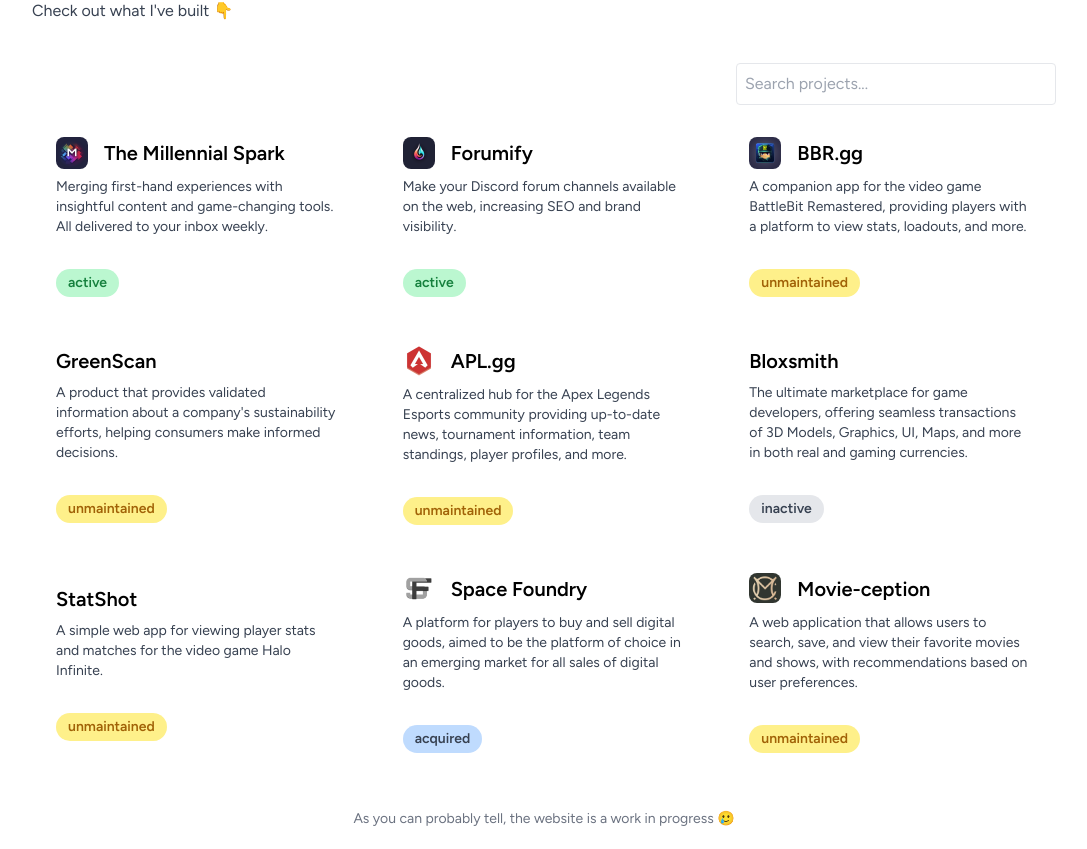
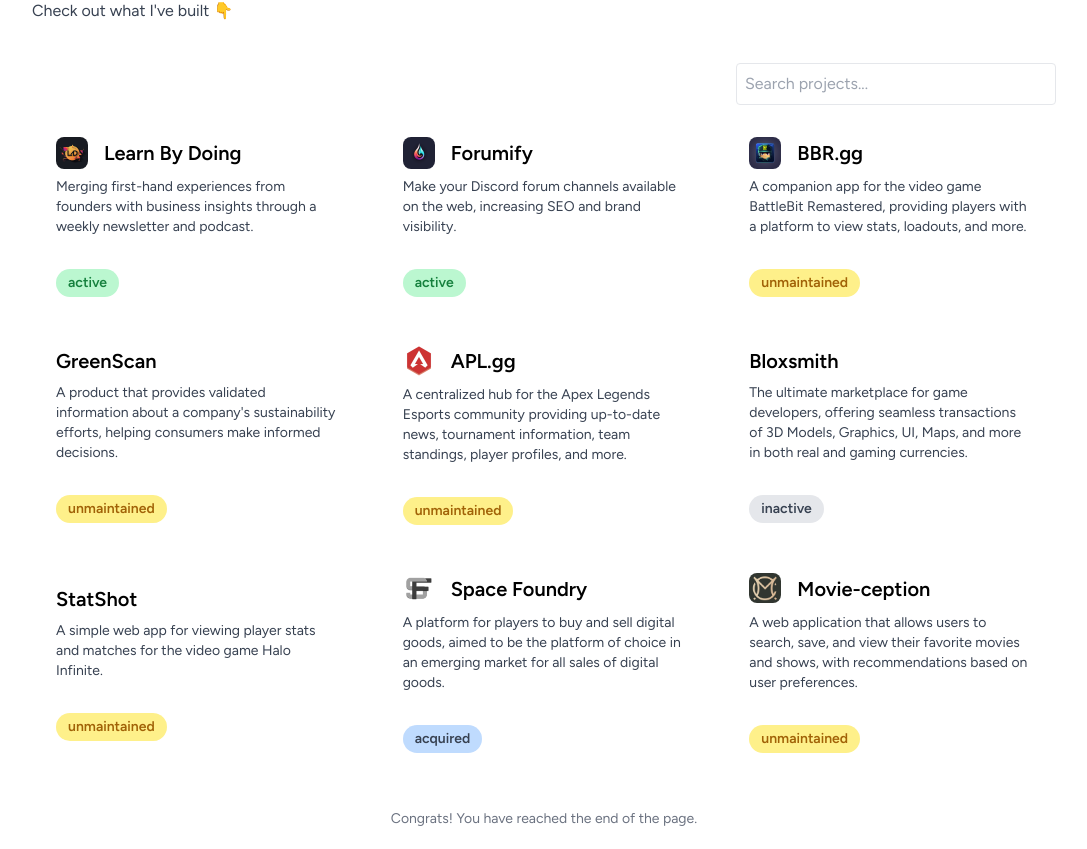
Before and after one commit to masnwilliams/masnwilliams.com, a Next.js app: page / in a window 1280 px wide. Shown: the part 278-1127 px from the top of the page, without its empty margins (96-1183 px from the left). Built offline with nearby package versions, Linux system fonts and the light colour scheme.

Commit message:
updated stuff

```diff
--- a/next.config.js
+++ b/next.config.js
@@ -3,9 +3,14 @@
     redirects: async () => [
         {
             source: '/newsletter',
-            destination: 'https://themillennialspark.com/',
+            destination: 'https://lbdnewsletter.com/',
             permanent: false,
         },
+        {
+            source: '/podcast',
+            destination: 'https://lbdpodcast.com/',
+            permanent: false,
+        }
     ],
 }
 
--- a/src/components/Footer.tsx
+++ b/src/components/Footer.tsx
@@ -6,7 +6,7 @@
           "flex justify-center mt-10 mb-5 text-sm sm:text-md text-gray-500 px-10 text-center"
         }
       >
-        As you can probably tell, the website is a work in progress 🥲
+        Congrats! You have reached the end of the page.
       </div>
     </footer>
   );
--- a/src/components/NavBar.tsx
+++ b/src/components/NavBar.tsx
@@ -9,11 +9,18 @@
   {
     href: "/",
     text: "Home",
+    newTab: false
   },
   {
     href: '/newsletter',
-    text: 'Newsletter'
-  }
+    text: 'Newsletter',
+    newTab: true
+  },
+  // {
+  //   href: "/podcast",
+  //   text: "Podcast",
+  //   newTab: true
+  // }
 ];
 
 const NavBar = () => {
@@ -46,6 +53,8 @@
             href={item.href}
             key={item.href}
             className={`${linkClasses(item.href)}`}
+            target={item.newTab ? "_blank" : ""}
+            rel={item.newTab ? "noopener noreferrer" : ""}
           >
             {item.text}
           </Link>
--- a/src/lib/const.ts
+++ b/src/lib/const.ts
@@ -2,11 +2,11 @@
 
 export const projects: CardProps[] = [
   {
-    title: "The Millennial Spark",
-    image: "/tms.png",
+    title: "Learn By Doing",
+    image: "/lbd.png",
     description:
-      'Merging first-hand experiences with insightful content and game-changing tools. All delivered to your inbox weekly.',
-    link: "https://themillennialspark.com/",
+      'Merging first-hand experiences from founders with business insights through a weekly newsletter and podcast.',
+    link: "https://lbd.media/",
     status: "active",
   },
   {
```
Also changed, not shown: public/lbd.png (added), public/tms.png (deleted).
